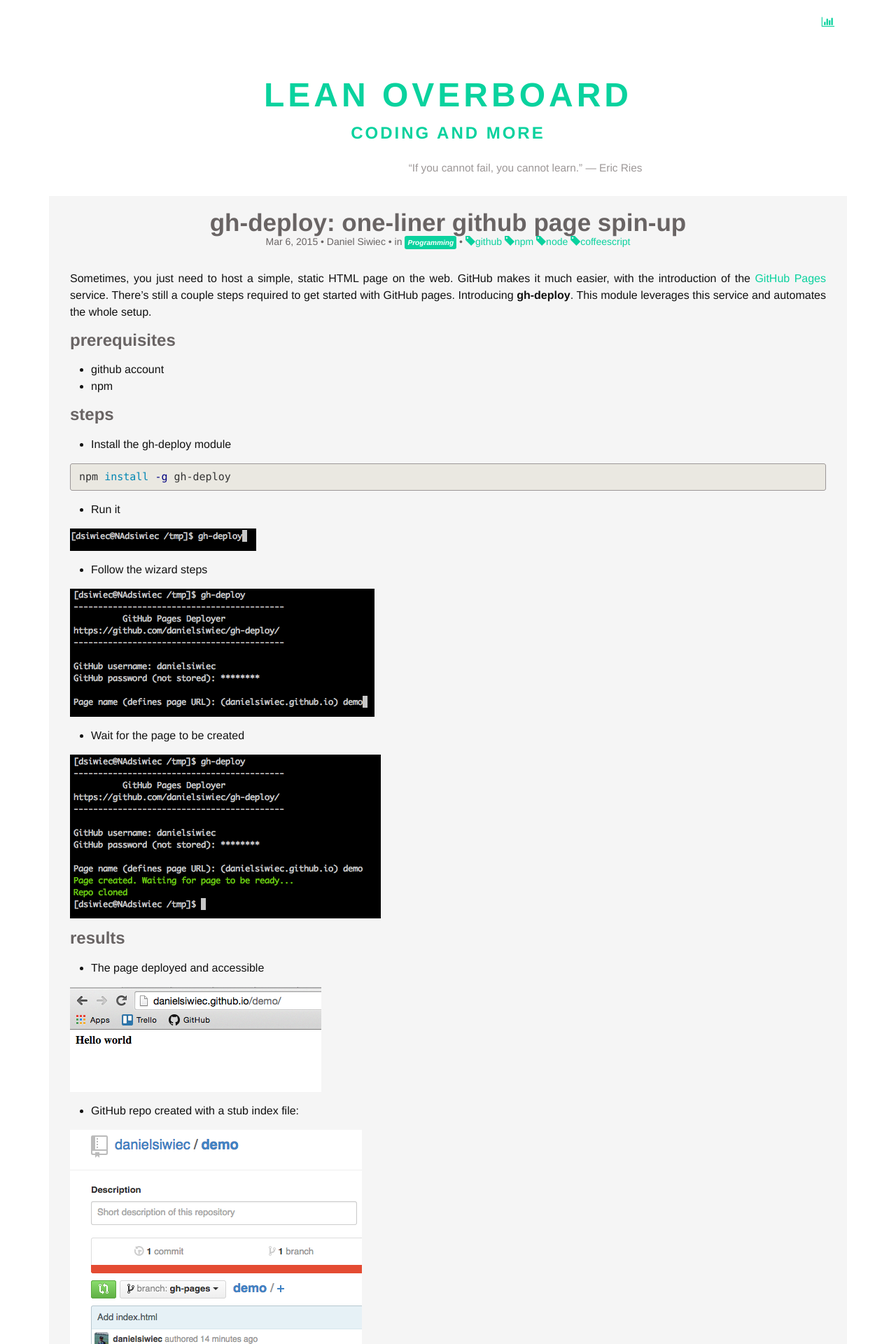
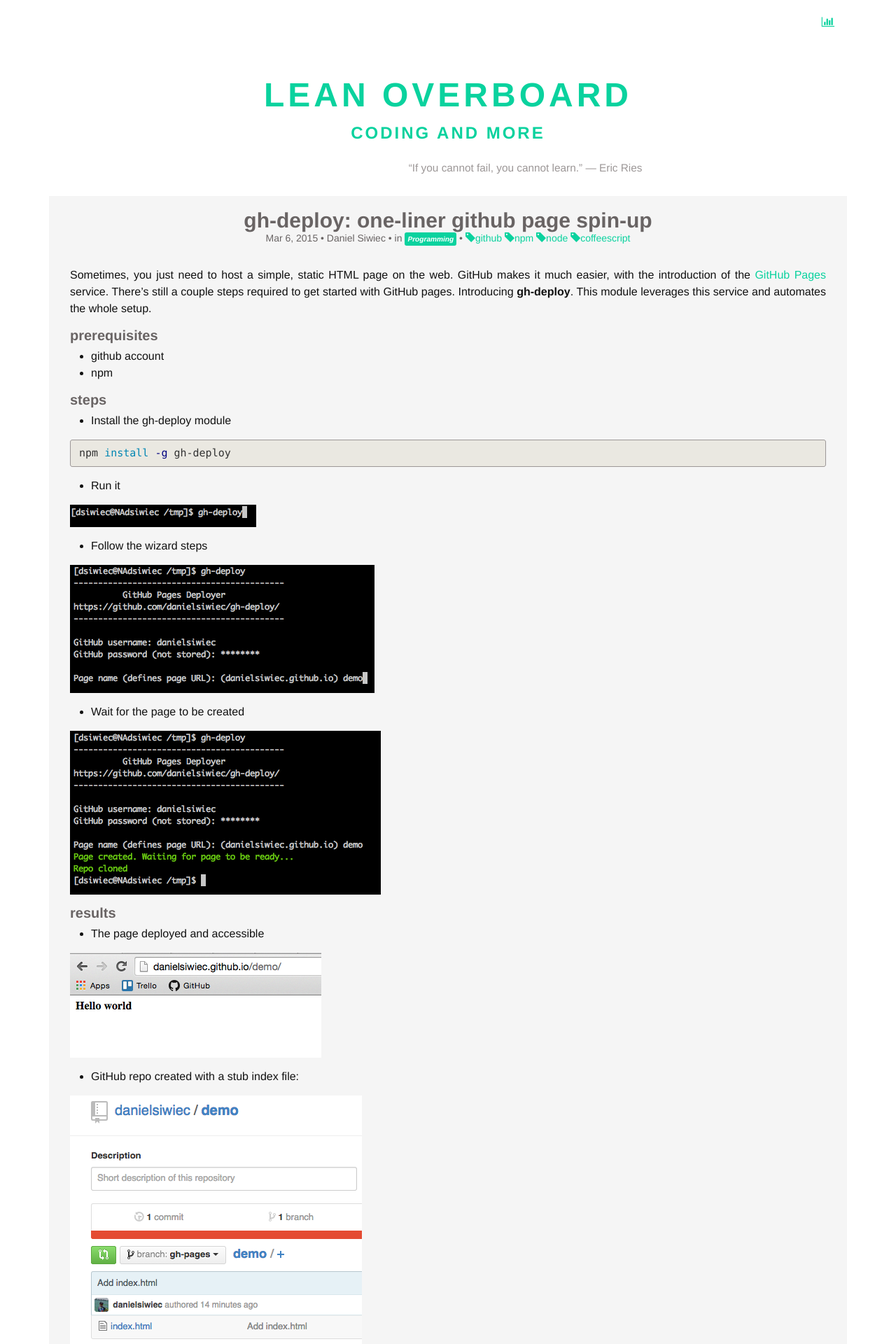
Before and after one commit to danielsiwiec/leanoverboard.com, a Jekyll site: the page built from _posts/2015-03-06-generate-Github-Pages.md, in a window 1280 px wide. Shown: the top 1920 px of the page at 70% size. Built offline with Jekyll 4.4.1, drawn with Linux system fonts in a browser that asks for light colours; nearby versions of some CDN libraries; comment, search, counter and statistics services are not loaded.

Commit message:
Reduce font size on post's headers

```diff
--- a/_sass/_layout.scss
+++ b/_sass/_layout.scss
@@ -47,7 +47,7 @@
 
 .post-title {
     @extend .post-link;
-    font-size: 35px;
+    font-size: 30px;
     line-height: 1;
     margin-bottom: 0px;
 }
@@ -68,8 +68,8 @@
     }
 
     h3 {
-        font-size: 24px;
-        margin-top: 15px;
+        font-size: 20px;
+        margin-bottom: 5px;
         padding-bottom: 2px;
         text-transform: lowercase;
         font-weight: bold;
```
